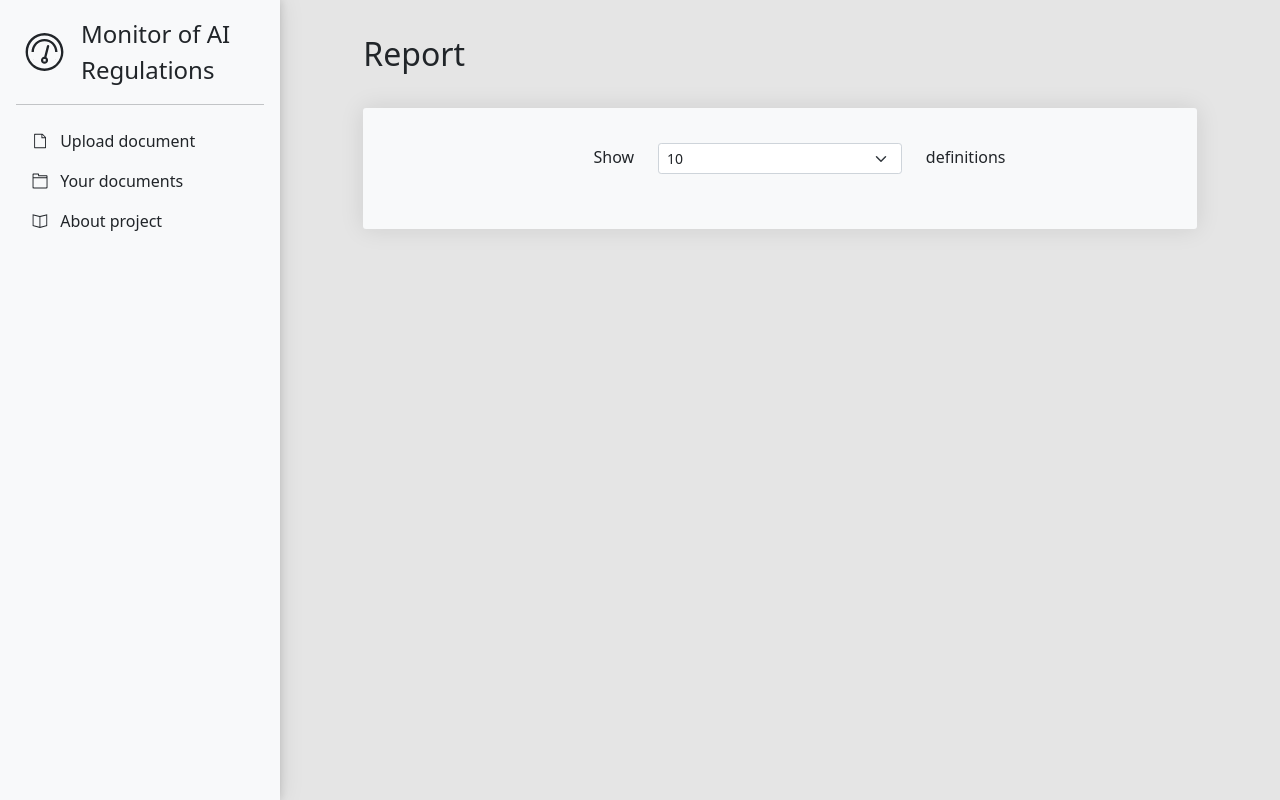
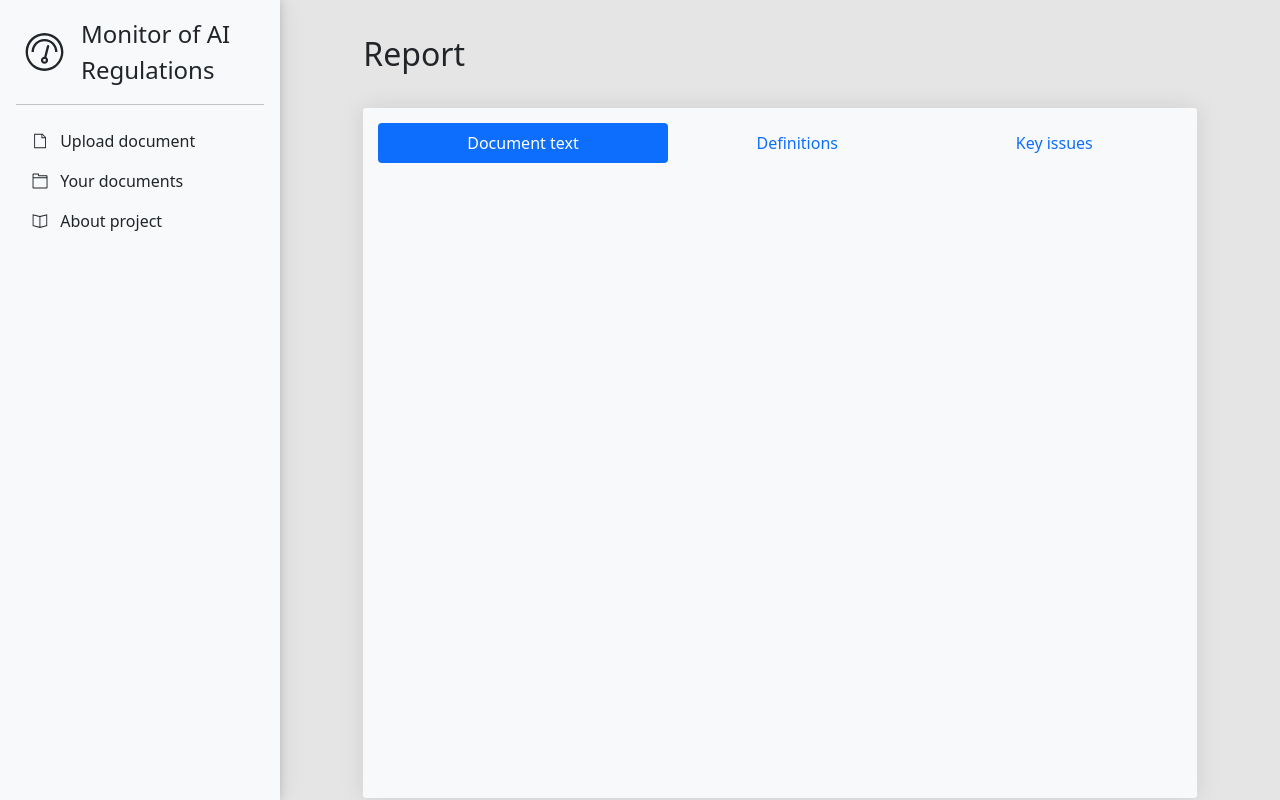
Before and after one commit to ModelOriented/AI-strategies-papers-regulations-monitoring, a Vue app in the folder webserver/frontend/: page /report in a window 1280 px wide. Built offline with nearby package versions, Linux system fonts and the light colour scheme; what vue-debounce would draw is missing.

Commit message:
Add tabs to report

```diff
--- a/webserver/frontend/src/components/DocumentViewer.vue
+++ b/webserver/frontend/src/components/DocumentViewer.vue
@@ -1,6 +1,6 @@
 <template>
   <div class="document-viewer">
-    <div class="menu">
+    <div class="menu" v-if="menu">
       <span @click="scrollToHighlight">Find highlighted</span>
       <span @click="$emit('exit')">Exit</span>
     </div>
@@ -20,7 +20,8 @@ export default {
   props: {
     segments: Array,
     highlighted: Array,
-    scroll: Boolean
+    scroll: Boolean,
+    menu: Boolean
   },
   computed: {
     highlightedKeys () {
--- a/webserver/frontend/src/components/SentencesHighlightsViewer.vue
+++ b/webserver/frontend/src/components/SentencesHighlightsViewer.vue
@@ -6,7 +6,7 @@
         <span class="sentence-highlighted" v-for="s, i in frag.highlighted" :key="'h_' + i">{{ s }}</span>
         <span class="sentence-after" v-for="s, i in frag.after" :key="'a_' + i">{{ s }}</span>
       </div>
-      <DocumentViewer v-else :segments="segments" :highlighted="[frag.original]" scroll @exit="opened[frag.index] = false" />
+      <DocumentViewer v-else :segments="segments" :highlighted="[frag.original]" scroll menu @exit="opened[frag.index] = false" />
     </div>
   </div>
 </template>
--- a/webserver/frontend/src/views/Report.vue
+++ b/webserver/frontend/src/views/Report.vue
@@ -1,16 +1,46 @@
 <template>
   <div class="report">
+    <nav class="nav nav-pills nav-fill">
+      <a class="nav-link" v-for="tab in tabs" :key="tab.id" href="#" :class="{ active: tab.active }" @click="activeTab = tab.id">{{ tab.name }}</a>
+    </nav>
+    <div v-if="activeTab === 'text'" class="tab-text">
+      <DocumentViewer :segments="segments" :highlighted="[]" />
+    </div>
+    <div v-else-if="activeTab === 'definitions'">
       <div class="row form">
         <span class="col-md-4 text-end">Show</span>
         <div class="col-md-4">
-        <select class="form-select form-select-sm col-4" v-model="count">
+          <select class="form-select form-select-sm col-4" v-model="definitionsCount">
             <option v-for="val in [3, 5, 10, 50, 100]" :key="val" :value="val">{{ val }}</option>
           </select>
         </div>
         <span class="col-md-4 test-start">definitions</span>
       </div>
-    <SentencesHighlightsViewer v-if="viewer==='sentences'" :segments="segments" :highlighted="definitions" />
-    <SegmentsHighlightsViewer v-else :segments="segments" :highlighted="definitions" />
+    </div>
+    <div v-else-if="activeTab === 'issues'">
+      <div class="row form">
+        <span class="col-md-1 text-end">Model:</span>
+        <div class="col-md-3">
+          <select class="form-select form-select-sm col-4" v-model="issuesModel">
+            <option v-for="val in issuesModels" :key="val" :value="val">{{ val }}</option>
+          </select>
+        </div>
+        <span class="col-md-1 text-end">Issue:</span>
+        <div class="col-md-3">
+          <select class="form-select form-select-sm col-4" v-model="issue" :disabled="!issuesModel">
+            <option v-for="val in issuesNames" :key="val" :value="val">{{ val + ' (' + issues[val].length + ')' }}</option>
+          </select>
+        </div>
+        <span class="col-md-1 text-end">Count:</span>
+        <div class="col-md-3">
+          <select class="form-select form-select-sm col-4" v-model="issuesCount">
+            <option v-for="val in [3, 5, 10, 25, 50, 75, 100]" :key="val" :value="val">{{ val }}</option>
+          </select>
+        </div>
+      </div>
+    </div>
+    <SentencesHighlightsViewer v-if="highlighted && viewer==='sentences'" :segments="segments" :highlighted="highlighted" />
+    <SegmentsHighlightsViewer v-else-if="highlighted" :segments="segments" :highlighted="highlighted" />
   </div>
 </template>
 
@@ -18,6 +48,7 @@
 import { mapGetters } from 'vuex'
 import SegmentsHighlightsViewer from '@/components/SegmentsHighlightsViewer.vue'
 import SentencesHighlightsViewer from '@/components/SentencesHighlightsViewer.vue'
+import DocumentViewer from '@/components/DocumentViewer.vue'
 
 export default {
   name: 'Report',
@@ -26,35 +57,97 @@ export default {
     return {
       segments: [],
       definitions: [],
-      count: 10,
-      viewer: 'sentences'
+      definitionsCount: 5,
+      activeTab: 'text',
+      viewer: 'sentences',
+      issuesModels: [],
+      issuesModel: null,
+      issues: null,
+      issue: null,
+      issuesCount: 5
     }
   },
   watch: {
-    count () {
+    docKey () {
+      this.segments = []
+      this.definitions = []
+      this.definitionsCount = 5
+      this.issuesModels = []
+      this.issuesModel = null
+      this.issues = null
+      this.issue = null
+      this.issuesCount = 5
       this.loadData()
+    },
+    issuesModel: 'loadIssues',
+    issuesNames () {
+      if (this.issuesNames.length > 0 && !this.issuesNames.includes(this.issue)) this.issue = null
     }
   },
   computed: {
+    tabs () {
+      return [
+        { name: 'Document text', id: 'text' },
+        { name: 'Definitions', id: 'definitions' },
+        { name: 'Key issues', id: 'issues' }
+      ].map(x => ({ ...x, active: this.activeTab === x.id }))
+    },
+    docKey () {
+      return this.$route.query.document
+    },
+    issuesNames () {
+      return Object.keys(this.issues || {})
+    },
+    highlighted () {
+      if (this.activeTab === 'issues' && this.issues && this.issue) {
+        return this.getTopSentences(this.issues[this.issue], this.issuesCount)
+      } else if (this.activeTab === 'definitions' && this.definitions) {
+        return this.getTopSentences(this.definitions, this.definitionsCount)
+      }
+      return null
+    },
     ...mapGetters(['api'])
   },
   methods: {
-    updateCount (v) {
-      console.log(v)
+    getTopSentences (list, n) {
+      return list
+        .map((value, index) => ({ value, index }))
+        .sort((a, b) => b.value.probability - a.value.probability)
+        .slice(0, n)
+        .sort((a, b) => a.index - b.index)
+        .map(x => x.value)
     },
     loadData () {
-      const docKey = this.$route.query.document
-      if (!docKey) return
-      fetch(this.api + '/documents/' + docKey + '/sentences', { method: 'GET' })
+      if (!this.docKey) return
+      fetch(this.api + '/documents/' + this.docKey + '/sentences', { method: 'GET' })
         .then(response => response.json())
         .then(response => {
           this.segments = response
         })
         .catch(console.error)
-      fetch(this.api + '/documents/' + docKey + '/definitions?n=' + this.count, { method: 'GET' })
+      fetch(this.api + '/documents/' + this.docKey + '/definitions?n=100', { method: 'GET' })
         .then(response => response.json())
         .then(response => {
           this.definitions = response
+        })
+        .catch(console.error)
+      fetch(this.api + '/documents/' + this.docKey + '/issues/models', { method: 'GET' })
+        .then(response => response.json())
+        .then(response => {
+          this.issuesModels = response
+        })
+        .catch(console.error)
+    },
+    loadIssues () {
+      const model = this.issuesModel
+      this.issues = null
+      if (!model) {
+        return
+      }
+      fetch(this.api + '/documents/' + this.docKey + '/issues/' + model + '?n=100&threshold=0.75', { method: 'GET' })
+        .then(response => response.json())
+        .then(response => {
+          if (this.issuesModel === model) this.issues = response
         })
         .catch(console.error)
     }
@@ -62,10 +155,14 @@ export default {
   created () {
     this.loadData()
   },
-  components: { SegmentsHighlightsViewer, SentencesHighlightsViewer }
+  components: { SegmentsHighlightsViewer, SentencesHighlightsViewer, DocumentViewer }
 }
 </script>
 <style lang="sass">
+.report > .tab-text
+  padding-top: 20px
+  > .document-viewer > .window
+    height: 600px
 .report .form
   margin: 20px 0 40px 0
   > span
```
Lines whose indentation alone changed are shown as unchanged.
